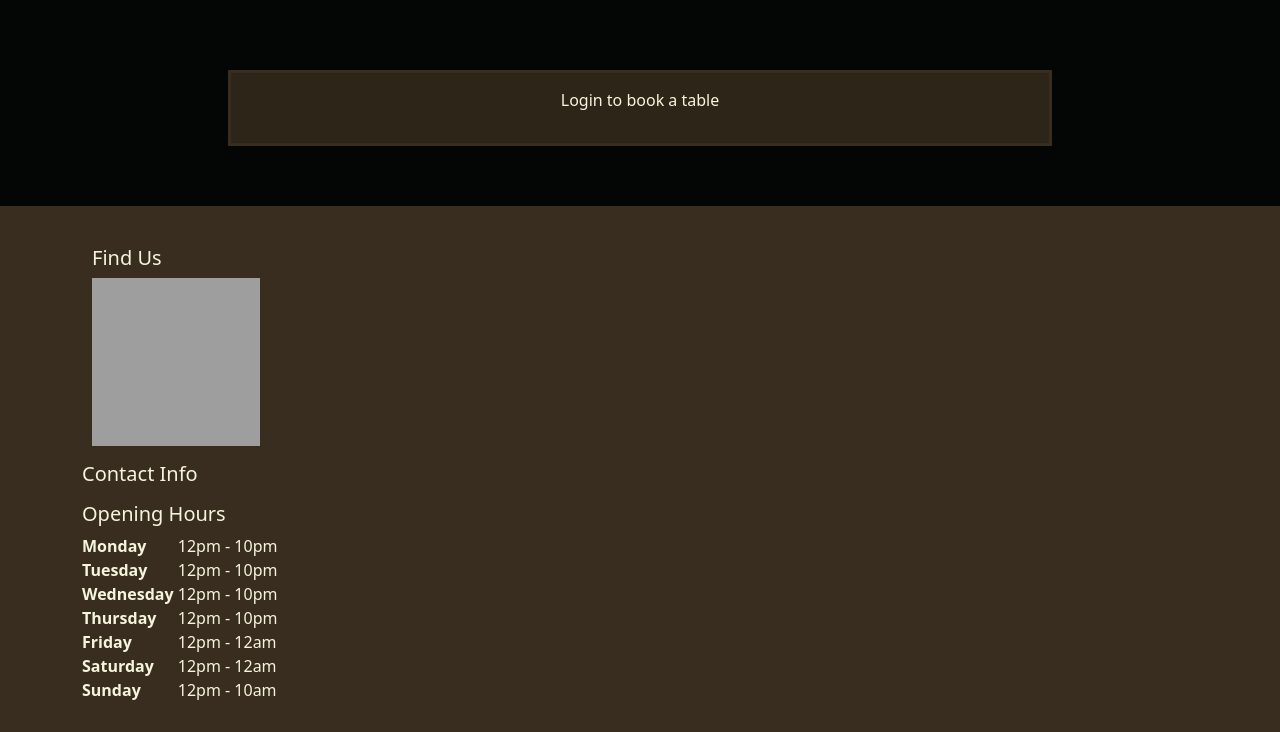
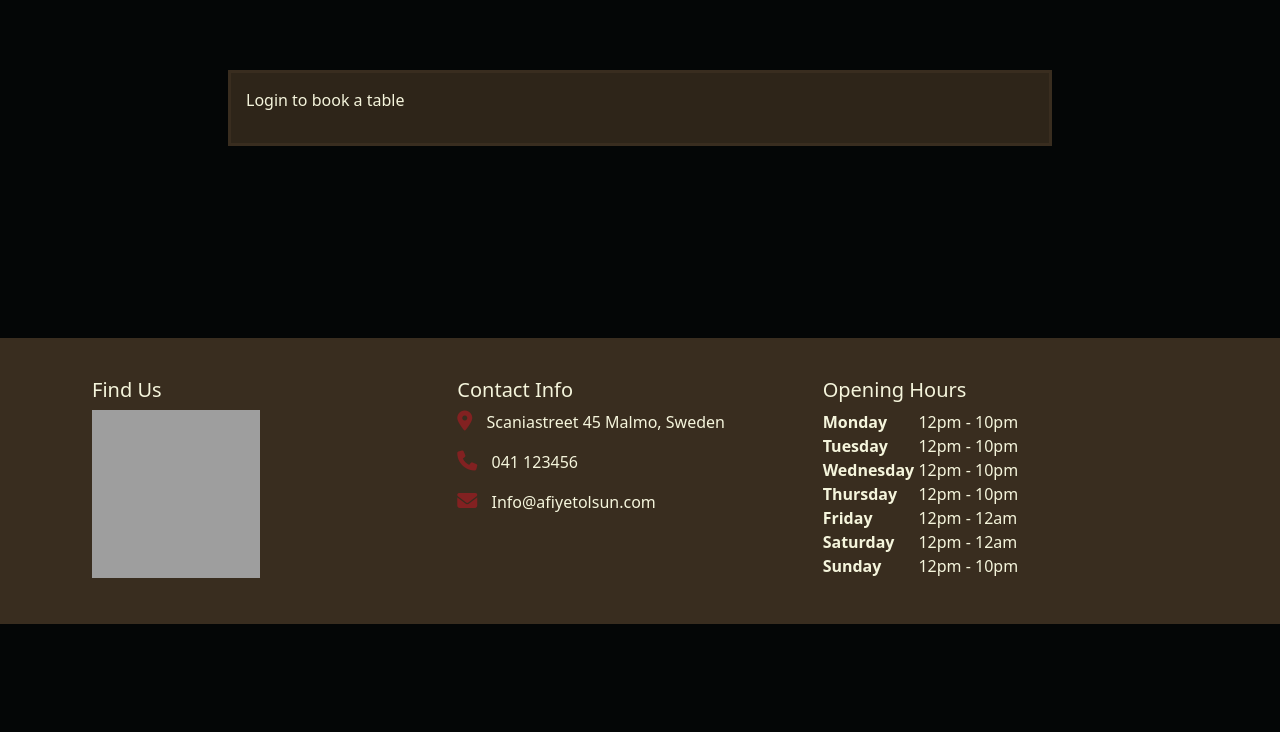
Before and after one commit to SaraTisell/afiyet-olsun, a Django app: page /booking/ in a window 1280 px wide. Shown: the part 176-908 px from the top of the page. After the commit the page ends 800 px from the top, so only its background shows below. Run offline with Django 4.2, Linux system fonts and the light colour scheme; some libraries are stand-ins or nearby versions; grey boxes are pictures that could not be loaded.

Commit message:
Import font awesome, add contact info & styles

```diff
--- a/static/css/style.css
+++ b/static/css/style.css
@@ -61,6 +61,12 @@ main {
 
 .footer h3 {
     font-size: 20px;
+}
+
+i {
+    color:#822121;
+    font-size: 20px;
+    padding-right: 10px;
 }
 
 /* HOME PAGE --> Index.hmtl */
@@ -156,7 +162,11 @@ main {
     margin: 50px;
 }
 
-#contact-div h1, p {
+#contact-div h1 {
+    text-align: center;
+}
+
+#contact-div p {
     text-align: center;
 }
 
--- a/templates/base.html
+++ b/templates/base.html
@@ -29,6 +29,7 @@
     <script defer src="https://cdn.jsdelivr.net/npm/bootstrap@5.3.2/dist/js/bootstrap.bundle.min.js" integrity="sha384-C6RzsynM9kWDrMNeT87bh95OGNyZPhcTNXj1NW7RuBCsyN/o0jlpcV8Qyq46cDfL" crossorigin="anonymous"></script>
     <!-- Custom Css -->
     <link rel="stylesheet" href="{% static 'css/style.css' %}">
+
 
 
 </head>
@@ -109,13 +110,13 @@
           width="168" height="168" style="border:0;" allowfullscreen="" loading="lazy"
           referrerpolicy="no-referrer-when-downgrade"></iframe>
           </div>
-        </div>
-        <div class="col contact-info">
-          <h3>Contact Info</h3>
-          <p></p>
-
-        </div>
-          <div class="col">
+          <div class="col align-item-start contact-info">
+            <h3>Contact Info</h3>
+            <p><i class="fa-solid fa-location-dot"></i> Scaniastreet 45 Malmo, Sweden</p>
+            <p><i class="fa-solid fa-phone"></i> 041 123456</p>
+            <p><i class="fa-solid fa-envelope"></i> Info@afiyetolsun.com</p>
+          </div>
+          <div class="col justify-content-start">
             <h3>Opening Hours</h3>
             <table class="opening-hours">
               <tbody>
@@ -145,7 +146,7 @@
                 </tr>
                 <tr>
                   <th scope="row">Sunday</th>
-                  <td>12pm - 10am</td>
+                  <td>12pm - 10pm</td>
                 </tr>
               </tbody>
             </table>
@@ -157,6 +158,7 @@
     </footer>
 
 
-
+    <!-- Font Awesome -->
+    <script src="https://kit.fontawesome.com/c782e5ed24.js" crossorigin="anonymous"></script>
 </body>
 </html>
```
Also changed, not shown: 1 other file.
